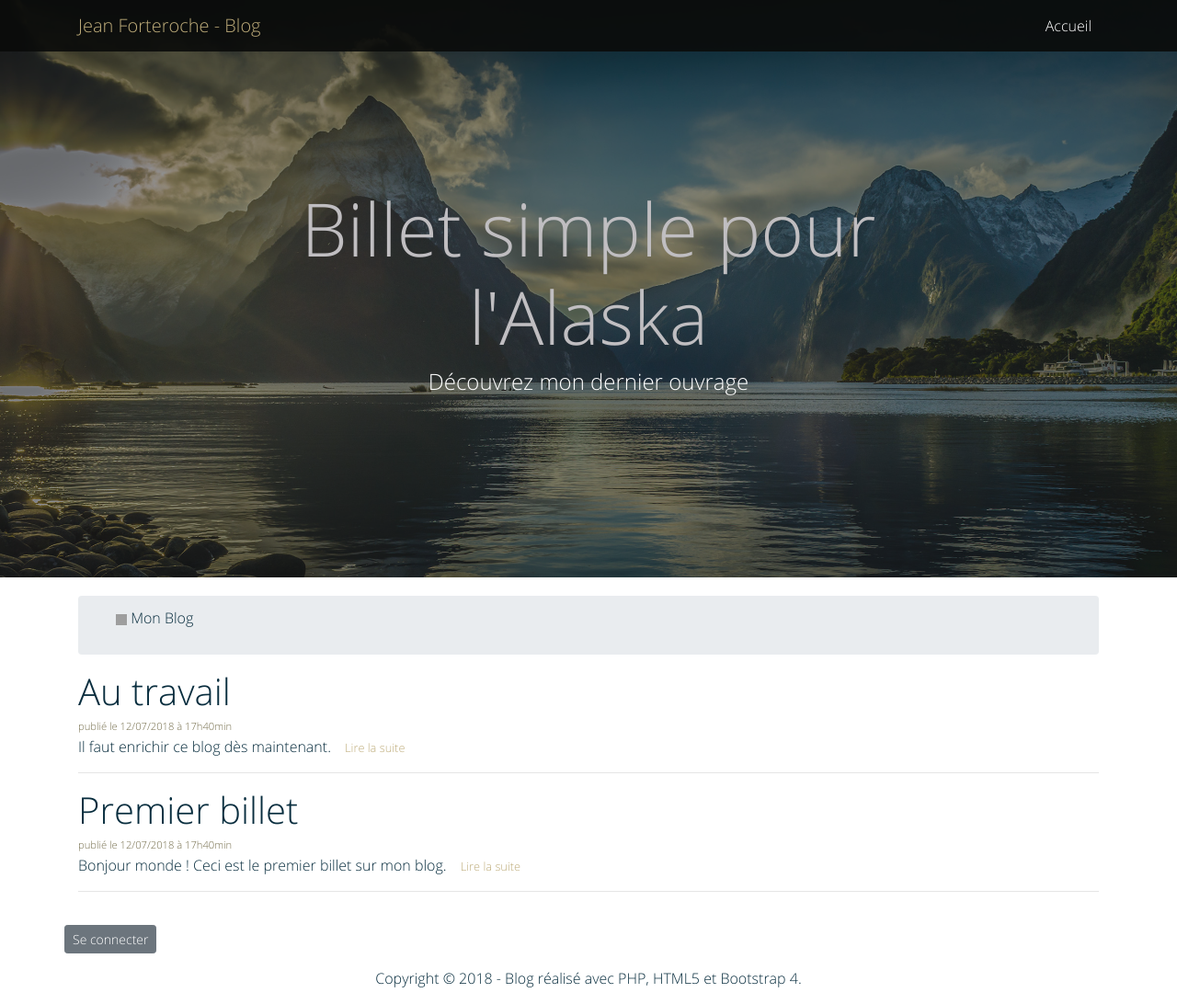
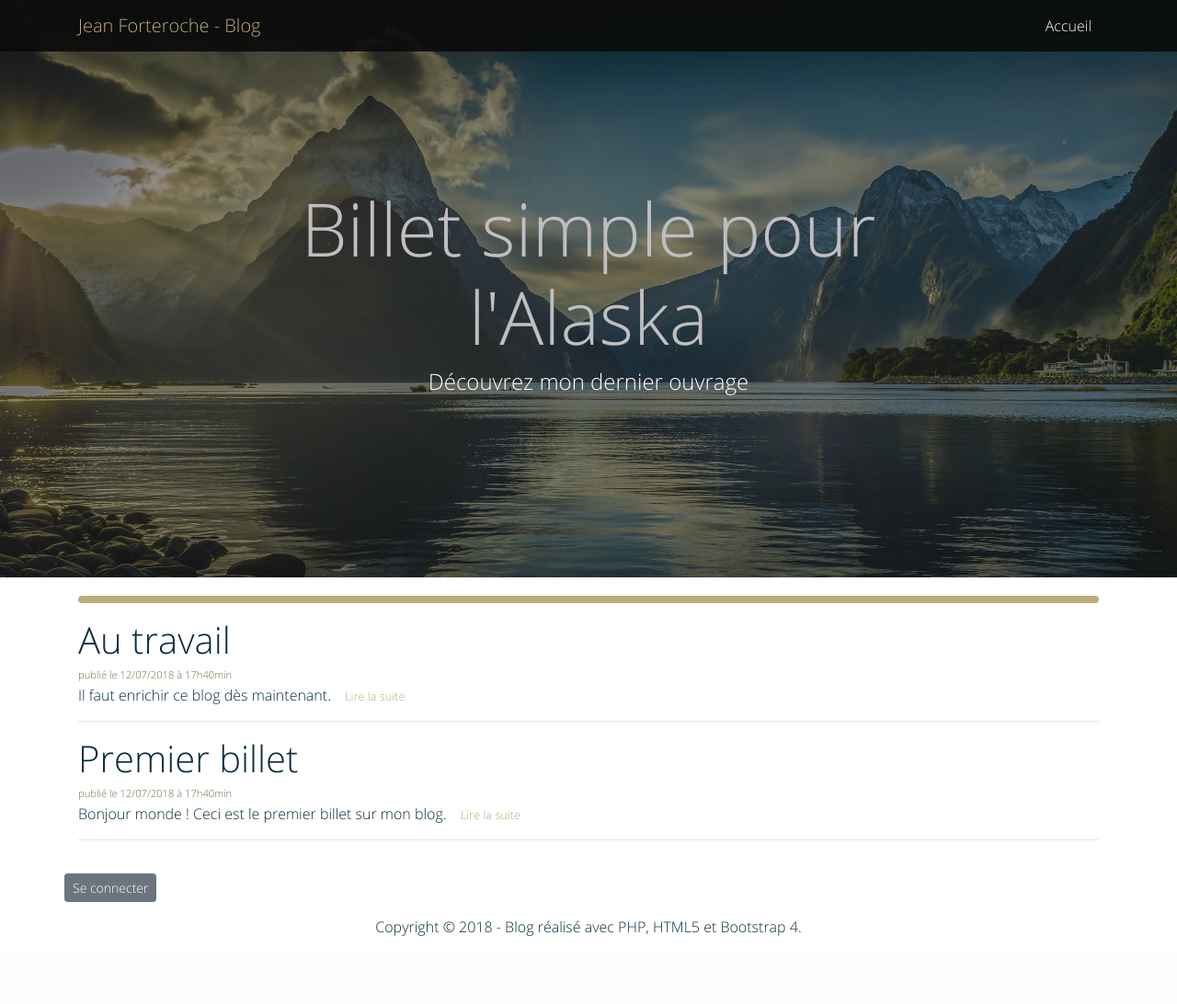
Before and after one commit to Chrisentem/Blog-MVC, a PHP site: page / in a window 1280 px wide. Shown: the whole page at 92% size. After the commit the page ends 1018 px from the top, so only its background shows below. Run offline with PHP 8.4, Linux system fonts and the light colour scheme; data comes from the database, SQL or seed files in the repository; grey boxes are pictures that could not be loaded.

Commit message:
Breadcrumb modification
Breadcrumb has been recoded and simplified for easy customization

```diff
--- a/Content/css/style.css
+++ b/Content/css/style.css
@@ -142,14 +142,35 @@ header.masthead .page-heading, header.masthead .site-heading a:hover {
   text-decoration: none;
 }
 
+/** Breadcrumb **/
 
 .breadcrumb {
-  padding: none;
+  padding: 0rem;
+  margin-bottom: 1rem;
+  background-color: #beac7a;
+  font-size: 0.8rem;
+}
+
+.breadcrumb ul {
+  margin-top: 0.5rem;
+  margin-bottom: 0.5rem;
+}
+
+.breadcrumb-item a {
+  color: #000;
 }
 
 .breadcrumb-item {
   list-style: none;
+  display: inline-block;
 }
+
+.breadcrumb-item + .breadcrumb-item::before {
+  content: url(../../Content/fonts/font-awesome/fonts/caret-right-solid.svg);
+  width: 0.8em;
+}
+
+/** Posts **/
 
 article a:hover {
   text-decoration: none;
--- a/Framework/View.php
+++ b/Framework/View.php
@@ -49,10 +49,19 @@ class View {
         // It is the path to the website on the server
         // it is needed for URLs with type controleur/action/id
         $webRoot = Configuration::get("webRoot", "/");
-        // Generation of a common template using the specifique part
-        $view = $this->generateFile($template,
-                array('title' => $this->title, 'content' => $content,
-                    'webRoot' => $webRoot));
+        // A default empty array value for breadcrumb is defined
+        // So we don't have to write values on every view
+        if(!isset($this->breadcrumb)){
+            $this->breadcrumb = [];
+        }
+        // Generation of a common template using the specific part
+        $view = $this->generateFile(
+            $template,
+            array('title' => $this->title,
+                'breadcrumb'=> $this->breadcrumb,
+                'content' => $content,
+                'webRoot' => $webRoot)
+            );
         // Retruns the generated view to the web browser
         echo $view;
     }
--- a/View/Breadcrumb.php
+++ b/View/Breadcrumb.php
@@ -1,49 +1,29 @@
 <?php
 
-    require_once 'Framework/Configuration.php';
-
-    $webRoot = Configuration::get("webRoot", "/");
-    //var_dump($webRoot);
-    $path =($_SERVER['REQUEST_URI']);
-    //var_dump($path);
-
-    $newPath = str_replace($webRoot, "", $path);
-
-    $pattern = '#^[a-zA-Z]+\/[a-zA-Z]+\/[0-9]+$#';
-    $pattern2 = '#^[a-zA-Z]+\/[0-9]+$#';
-
-    if(preg_match($pattern, $newPath)){
-        $pathNames = explode("/", $newPath);
-        //var_dump($pathNames);
-        $trimnames = array_slice($pathNames, 0, -2);
-        //var_dump($trimnames);
+/**
+* Generate breacrumb links to display on page with defined values on each page
+*
+* @param array $breadcrumbItem
+*
+**/
+function buildBreacrumbLink($breadcrumbItem) {
+    if(isset($breadcrumbItem['url'])) {
+        return '<li class="breadcrumb-item"><a href="' . $breadcrumbItem['url'] . '">' . $breadcrumbItem['title'] . '</a></li>';
     }
     else {
-        $pathNames = explode("/", $newPath);
-        //var_dump($pathNames);
-        $trimnames = array_slice($pathNames, 0, -1);
-        //var_dump($trimnames);
+        return '<li class="breadcrumb-item">' . $breadcrumbItem['title'] . '</li>';
     }
+}
+?>
 
-
-    if($newPath != ''){
-        $b = '';
-        $links = $trimnames;
-        echo '<nav aria-label="breadcrumb"><ol>';
-        foreach($links as $l){
-            if(preg_match('#post#', $l)){ $l = 'Home'; }
-            $b .= $l;
-            if($newPath == $b){
-                echo $l;
-            }
-            elseif (preg_match('#admin#', $l) || preg_match('#Home#', $l)){
-                    $l = 'Accueil';
-                    echo '<li class="breadcrumb-item"><a href="'.$b.'/">'.$l.'</a> <img src="Content/fonts/font-awesome/fonts/angle-right-solid.svg" width="12px" height="12px"> '.$this->title . '</li>';
-                }
-            else {
-                echo '<li class="breadcrumb-item"><a href="'.$b.'/">'.$l.'</a> <img src="Content/fonts/font-awesome/fonts/angle-right-solid.svg" width="12px" height="12px"> '.$this->title . '</li>';
-            }
-            $b .= '/';
+<!-- Generate HTML -->
+<div class="breadcrumb">
+<nav aria-label="breadcrumb">
+    <ul>
+        <?php foreach ($breadcrumb as $breadcrumbItem) {
+            echo buildBreacrumbLink($breadcrumbItem);
         }
-         echo '</ol></nav>';
-     }
+        ?>
+    </ul>
+</nav>
+</div>
--- a/View/TemplateAdmin.php
+++ b/View/TemplateAdmin.php
@@ -47,11 +47,7 @@
 
   <!-- Breadcrumb -->
   <div class="container">
-    <div class="breadcrumb">
-      <div class="row">
-        <?php include_once 'View/Breadcrumb.php';?>
-      </div>
-    </div>
+    <?php include_once 'View/Breadcrumb.php'; ?>
   </div>
 
   <!-- Page Main Content -->
--- a/View/TemplateDefault.php
+++ b/View/TemplateDefault.php
@@ -59,11 +59,7 @@
 
   <!-- Breadcrumb -->
   <div class="container">
-    <div class="breadcrumb">
-      <div class="row">
-        <?php include_once 'View/Breadcrumb.php'; ?>
-      </div>
-    </div>
+    <?php include_once 'View/Breadcrumb.php'; ?>
   </div>
 
   <!-- Page Main Content -->
```
Also changed, not shown: View/Admin/ManageComments.php (+8 -1 lines), View/Admin/editPost.php (+7 -0 lines), View/Post/index.php (+7 -0 lines), 1 other file.
